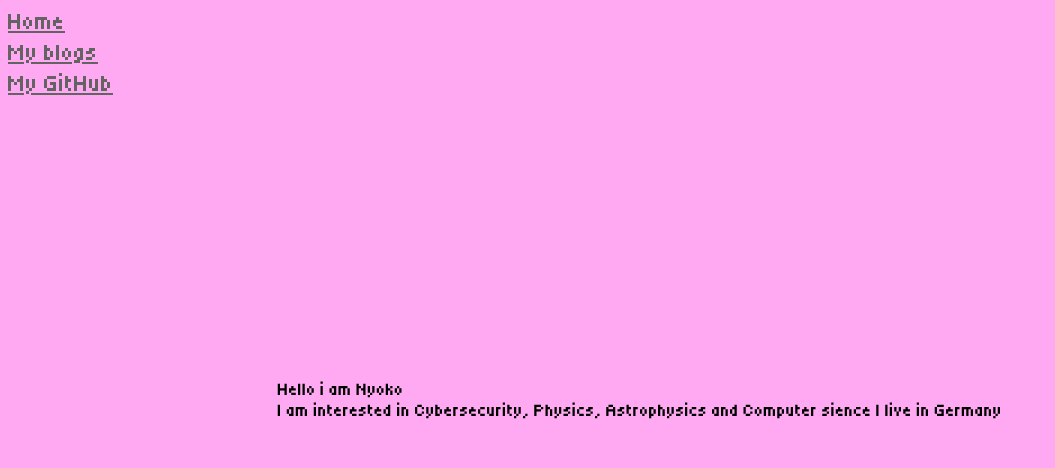
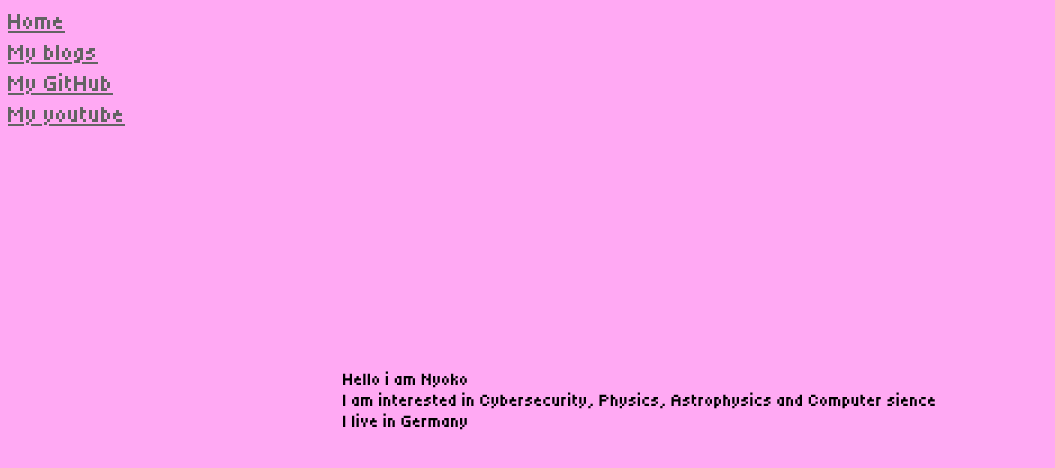
Before and after one commit to Nyoko-Prisau/Nyoko-Prisau, a plain HTML site: page html/about-me.html in a window 1280 px wide. Shown: the whole page, without its empty margins (0-1055 px from the left). Drawn offline with Linux system fonts and the light colour scheme.

Commit message:
modified:   html/about-me.html 	modified:   html/blogs.html 	modified:   index.html

```diff
--- a/html/about-me.html
+++ b/html/about-me.html
@@ -10,7 +10,7 @@
     <div class="about-me">
         <div class="text-about-me">
             <a>Hello i am Nyoko <br></a>
-            <a>I am interested in Cybersecurity, Physics, Astrophysics and Computer sience</a>
+            <a>I am interested in Cybersecurity, Physics, Astrophysics and Computer sience <br></a>
             <a>I live in Germany</a>
         </div>
     </div>
@@ -18,6 +18,7 @@
         <a class="Links" href="../index.html">Home</a>
         <a class="Links" href="../html/blogs.html">My blogs</a>
         <a class="Links" href="https://github.com/Nyoko-Prisau">My GitHub</a>
+        <a class="Links" href="https://www.youtube.com/@noyko_prisau">My youtube</a>
     </div>
 </body>
 </html>
```
Also changed, not shown: html/blogs.html (+1 -0 lines), index.html (+1 -0 lines).
